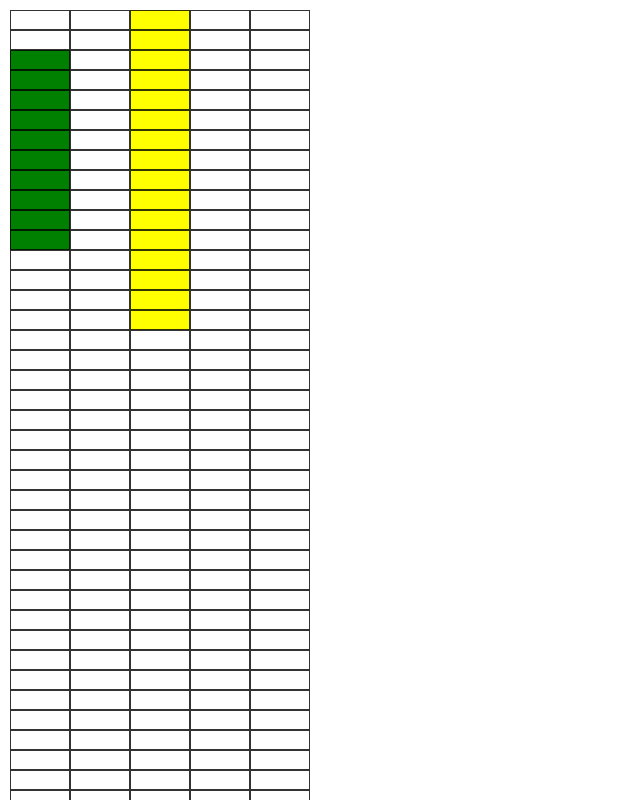
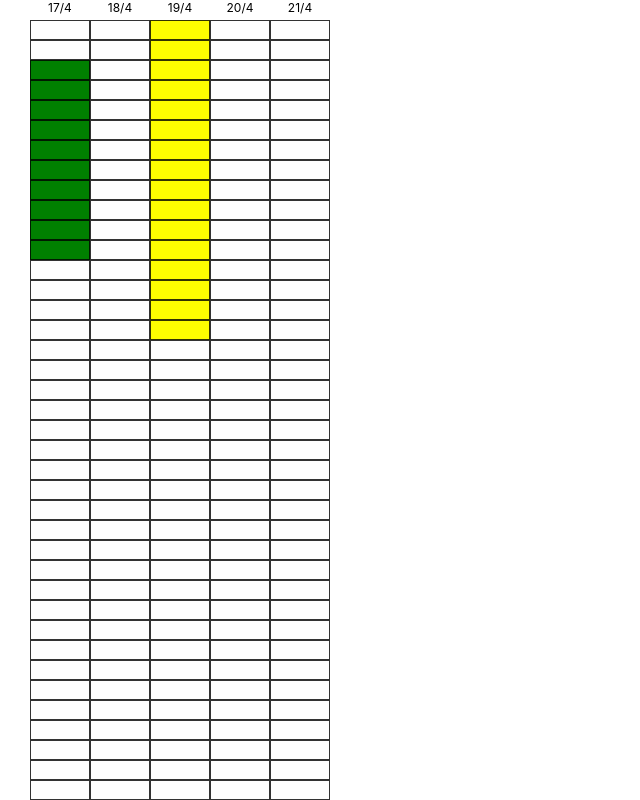
Before and after one commit to UOA-CS732-SE750-Students-2022/project-group-jade-jaguars, a Next.js app in the folder packages/frontend/: page / in a window 1280 px wide. Shown: the top 800 px of the page, without its empty margins (0-640 px from the left). Built offline with nearby package versions, Linux system fonts and the light colour scheme.

Commit message:
Added times and dates

```diff
--- a/packages/frontend/components/AvailabilitySelector.tsx
+++ b/packages/frontend/components/AvailabilitySelector.tsx
@@ -21,6 +21,9 @@ function AvailabilitySelector(props: {
   const [newStatus, setNewStatus] = useState<AvailabilityStatus>(
     AvailabilityStatus.Unavailable,
   );
+
+  const [timeList, setTimeList] = useState<TimeBracket[]>([]);
+  const [hourList, setHourList] = useState<string[]>([]);
 
   // The status of the grid upon mouse release.
   const [timeSlots, setTimeSlots] = useState<
@@ -143,7 +146,39 @@ function AvailabilitySelector(props: {
       }
     }
 
+    const startDate = new Date(timeList[0].startTime);
+    const endDate = new Date(timeList[0].endTime);
+
+    let hourList: string[] = [];
+    let mins = '00';
+
+    if (startDate.getMinutes() == 30) {
+      mins = '30';
+    }
+
+    let end = endDate.getHours();
+
+    if (endDate.getHours() === 0) {
+      end = 24;
+    }
+
+    for (let i = startDate.getHours(); i < end; i++) {
+      let hour = i;
+      if (i > 12) {
+        hour = i - 12;
+      }
+      if (mins === '30' && i != startDate.getHours()) {
+        hourList.push(hour.toString() + ':00');
+      }
+      hourList.push(hour.toString() + ':00');
+      if (mins === '00' && i !== 24) {
+        hourList.push(hour.toString() + ':30');
+      }
+    }
+
+    setHourList(hourList);
     setNumCols(numDays);
+    setTimeList(timeList);
     setTimeSlots(initialTimeSlots);
     setSelection(initialTimeSlots);
   }, [props.timeOptions, props.availability]);
@@ -201,6 +236,31 @@ function AvailabilitySelector(props: {
   }
 
   return (
+    <div>
+      <div
+        className="dayList"
+        style={{ gridTemplateColumns: 'repeat(' + numCols + ', 60px)' }}
+      >
+        {timeList.map((timeBracket, index) => {
+          const startDate = new Date(timeBracket.startTime);
+          return (
+            <div className="day" key={index}>
+              {startDate.getDate()}/{startDate.getMonth() + 1}
+            </div>
+          );
+        })}
+      </div>
+      <div style={{ display: 'flex' }}>
+        <div
+          className="hourList"
+          style={{ gridTemplateColumns: 'repeat(1, 30px)' }}
+        >
+          {hourList.map((hour, index) => (
+            <div className="hour" key={index}>
+              {hour}
+            </div>
+          ))}
+        </div>
         <div
           className="timeslotContainer"
           style={{ gridTemplateColumns: 'repeat(' + numCols + ', 60px)' }}
@@ -211,7 +271,9 @@ function AvailabilitySelector(props: {
               key={index}
               style={{
                 backgroundColor: (() => {
-              if (selection[index].status === AvailabilityStatus.Available) {
+                  if (
+                    selection[index].status === AvailabilityStatus.Available
+                  ) {
                     return 'green';
                   } else if (
                     selection[index].status === AvailabilityStatus.Tentative
@@ -235,6 +297,8 @@ function AvailabilitySelector(props: {
             ></div>
           ))}
         </div>
+      </div>
+    </div>
   );
 }
 
--- a/packages/frontend/styles/globals.css
+++ b/packages/frontend/styles/globals.css
@@ -17,7 +17,7 @@ a {
 
 .timeslotContainer {
   display: grid;
-  padding: 10px;
+  margin: 0;
 }
 
 .timeslot {
@@ -27,3 +27,36 @@ a {
   z-index: 1;
   display: block;
 }
+
+.dayList {
+  display: grid;
+  height: 20px;
+  margin-left: 30px;
+}
+
+.hourList {
+  display: grid;
+  width: 30px;
+  margin: 0;
+  padding: 0;
+}
+
+.day {
+  width: 60px;
+  height: 20px;
+  font-size: 12px;
+  z-index: 1;
+  display: block;
+  color: black;
+  text-align: center;
+}
+
+.hour {
+  width: 30px;
+  height: 20px;
+  font-size: 12px;
+  z-index: 1;
+  display: block;
+  color: black;
+  text-align: center;
+}
```
Lines whose indentation alone changed are shown as unchanged.
